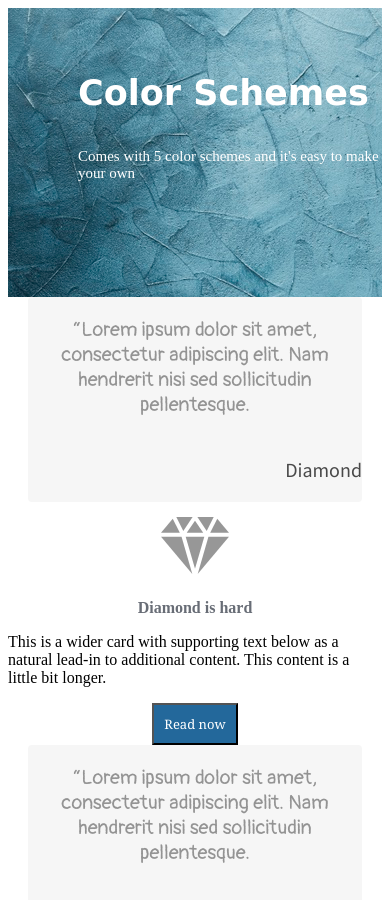
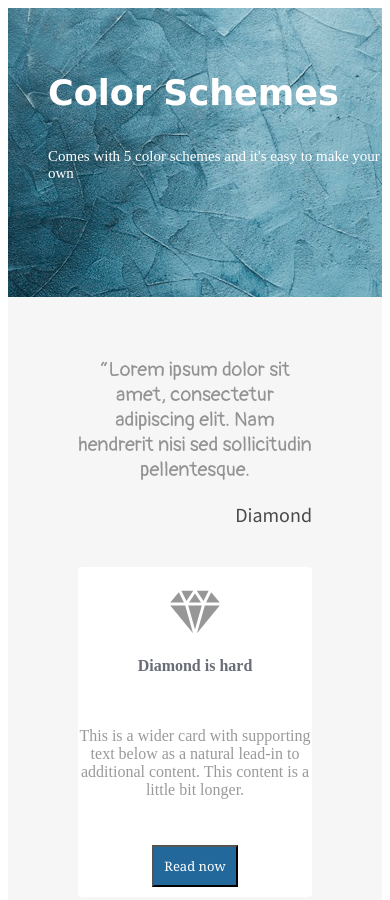
Before and after one commit to sarath169/replica1, a plain HTML site: page index.html in a window 390 px wide. Shown: the top 900 px of the page. Drawn offline with Linux system fonts and the light colour scheme.

Commit message:
Update style.css

```diff
--- a/style.css
+++ b/style.css
@@ -1,3 +1,4 @@
+
 h3{
   font-family: cursive;
   font-size: 35px;
@@ -24,20 +25,38 @@ a{
   padding-left: 20px;
 }
 
-.mid_container{
-  display: flex;
+.parent_container{
+  display: grid;
+  grid-template-columns:repeat(3,1fr);
   padding: 40px 120px 20px 120px;
   background-color: #f6f6f6;
 }
+/* .mid_container1{
+  display: grid;
+  grid-template-columns: repeat(1, 1fr);
+  grid-template-rows: repeat(2,1fr);
+  padding: 0 120px 0 120px;
+  background-color: #f6f6f6;
+} */
+.mid_container2{
+  display: grid;
+  grid-template-columns: repeat(1, 1fr);
+  /* padding: 0 120px 20px 120px; */
+  background-color: #f6f6f6;
+}
+.mid_container_1{
+  padding: 15px 120px 20px 120px;
+  background-color: #f6f6f6;
+}
 .col-md-4 {
-  flex: 0 0 auto;
-  width: 33.3333333333%;
+  /* flex: 0 0 auto; */
+  /* width: 33.3333333333%; */
+}
+.card-top{
+  text-align: center;
 }
 .card {
   text-align: center;
-  position: relative;
-  display: flex;
-  flex-direction: column;
   min-width: 0;
   word-wrap: break-word;
   background-color: #fff;
@@ -45,13 +64,33 @@ a{
   /* border: 1px solid rgba(0, 0, 0, 0.125); */
   /* padding: 10px 10px 10px 10px; */
   border-radius: 0.25rem;
-  margin-left: 20px;
-  margin-right: 20px;
+  padding: 0 0 10px 0;
+  margin-bottom: 10px;
+  margin-left: 30px;
+  margin-right: 30px;
+}
+.card1 {
+  text-align: center;
+  position: relative;
+  display: grid;
+  grid-template-columns: repeat(1, 1fr);
+  grid-template-rows: repeat(2, 1fr);
+  min-width: 0;
+  word-wrap: break-word;
+  background-color: #fff;
+  background-clip: border-box;
+  /* border: 1px solid rgba(0, 0, 0, 0.125); */
+  /* padding: 10px 10px 10px 10px; */
+  border-radius: 0.25rem;
+  margin-left: 30px;
+  margin-right: 30px;
+  padding: 10px 0 10px 0;
 }
 .mb-4 {
   margin-bottom: 1.5rem;
 }
 .icon{
+
   margin-top: 10px;
   text-align: center;
 }
@@ -59,8 +98,8 @@ a{
   text-align: center;
 }
 .diamond{
-  width: 18%;
-  height: 18%;
+  width: 30%;
+  height: 40%;
 }
 [class^="mid_t"]{
   color: rgba(0, 0, 0, 0.4);
@@ -79,10 +118,11 @@ a{
   padding: 10px 10px 10px 10px;
 }
 .card-img{
-  width: 20%;
-  height: 60%;
+  width: 30%;
+  height: 30%;
   border-radius: 100%;
   color: rgba(0, 0, 0, 0.9);
+  padding-top: 10px;
   margin: 10px 0 20px 0;
   transition: width 1s, height 1s;
 }
@@ -91,9 +131,9 @@ a{
   height: 50%;
   border-radius: 0;
 }
-/* .card-text{
+.card-text{
   color: rgba(0, 0, 0, 0.4);
-} */
+}
 .btn1 {
   -webkit-border-radius: 0;
   -moz-border-radius: 0;
@@ -148,15 +188,14 @@ a{
   padding: 10px 10px 10px 10px;
   text-decoration: none;
 }
-
+.parent_container{
+  display: inline-grid;
+}
 .btn:hover {
   background: #6fb58d;
   text-decoration: none;
 }
-.mid_container_1{
-  padding: 15px 120px 20px 120px;
-  background-color: #f6f6f6;
-}
+
 .bottom_container{
   display: flex;
   background-color: #f6f6f6;
@@ -167,14 +206,74 @@ a{
 #p_1{
   font-size: 15px;
 }
-@media screen and (max-width: 650px) {
-  .mid_container{
-    display:inherit;
+@media screen and (max-width: 750px) {
+  .top_container{
+    color: white;
+    /* background-image: url("/home/sarath/Documents/replica1/bg_top_container1.jpg"); */
+    background-color: #91684a;
+    padding: 30px 0 100px 40px;
+  }
+  .parent_container{
+    display:grid;
+    grid-template-columns:repeat(1, 1fr);
+    grid-column-gap: 10px;
+    padding: 40px 50px 20px 50px;
+  }
+  .mid_container_1{
+    padding: 15px 50px 20px 50px;
+    background-color: #f6f6f6;
   }
   .col-md-4 {
     width: 100%;
   }
   .bottom_container{
-    display: inherit;
+    display: grid;
+    grid-template-columns: repeat(1, 1fr);
+    grid-row-gap: 10px;
+    padding: 40px 50px 20px 50px;
   }
 }
+@media screen and (max-width: 480px) {
+  .top_container{
+    color: white;
+    /* background-image: url("/home/sarath/Documents/replica1/bg_top_container1.jpg"); */
+    background-color: #91684a;
+    padding: 30px 0 100px 40px;
+  }
+  .parent_container{
+    display:grid;
+    grid-template-columns:repeat(1,1fr);
+    grid-column-gap: 10px;
+    padding: 40px 20px 20px 20px;
+  }
+  /* .mid_container{
+    display: grid;
+    grid-template-columns: repeat(3, 1fr);
+    padding: 40px 120px 20px 120px;
+    background-color: #f6f6f6;
+  } */
+  .mid_container1{
+    display: grid;
+    grid-template-columns: repeat(1, 1fr);
+    padding: 0 20px 0 20px;
+    background-color: #f6f6f6;
+  }
+  .mid_container2{
+    display: grid;
+    grid-template-columns: repeat(1, 1fr);
+    padding: 0 20px 20px 20px;
+    background-color: #f6f6f6;
+  }
+  .col-md-4 {
+    width: 100%;
+  }
+  .mid_container_1{
+    padding: 15px 20px 20px 20px;
+  }
+  .bottom_container{
+    display: inherit;
+    grid-template-columns: repeat(1, 1fr);
+    grid-row-gap: 10px;
+    padding: 40px 20px 20px 20px;
+  }
+}
```
